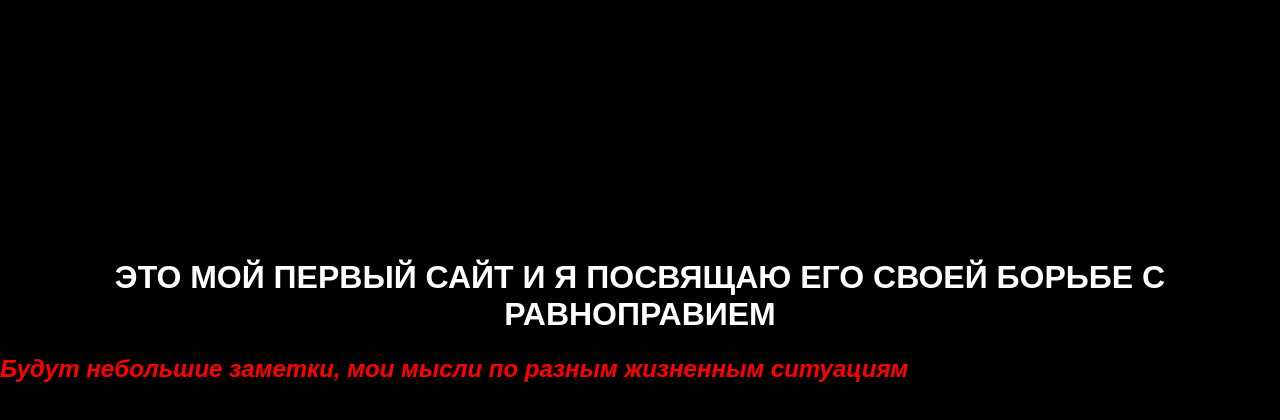
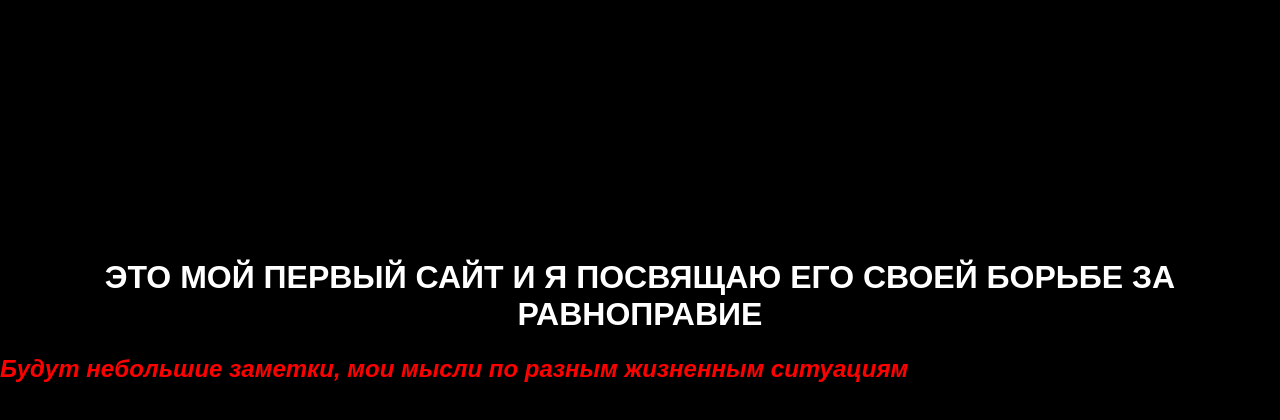
Before and after one commit to fuckmyhand/fuckmyhand.github.io, a plain HTML site: page index.html in a window 1280 px wide. Shown: the part 18-438 px from the top of the page. Drawn offline with Linux system fonts and the light colour scheme.

Commit message:
Изменила заголовок
Поменяла на "за равноправие"

```diff
--- a/index.html
+++ b/index.html
@@ -6,7 +6,7 @@
 	<link rel="stylesheet" href="css/style.css">
 </head>
 <body>
-	<h1>Это мой первый сайт и я посвящаю его своей борьбе с равноправием</h1>
+	<h1>Это мой первый сайт и я посвящаю его своей борьбе за равноправие</h1>
 	<h2>Будут небольшие заметки, мои мысли по разным жизненным ситуациям</h2>
 </body>
 </html>
```
